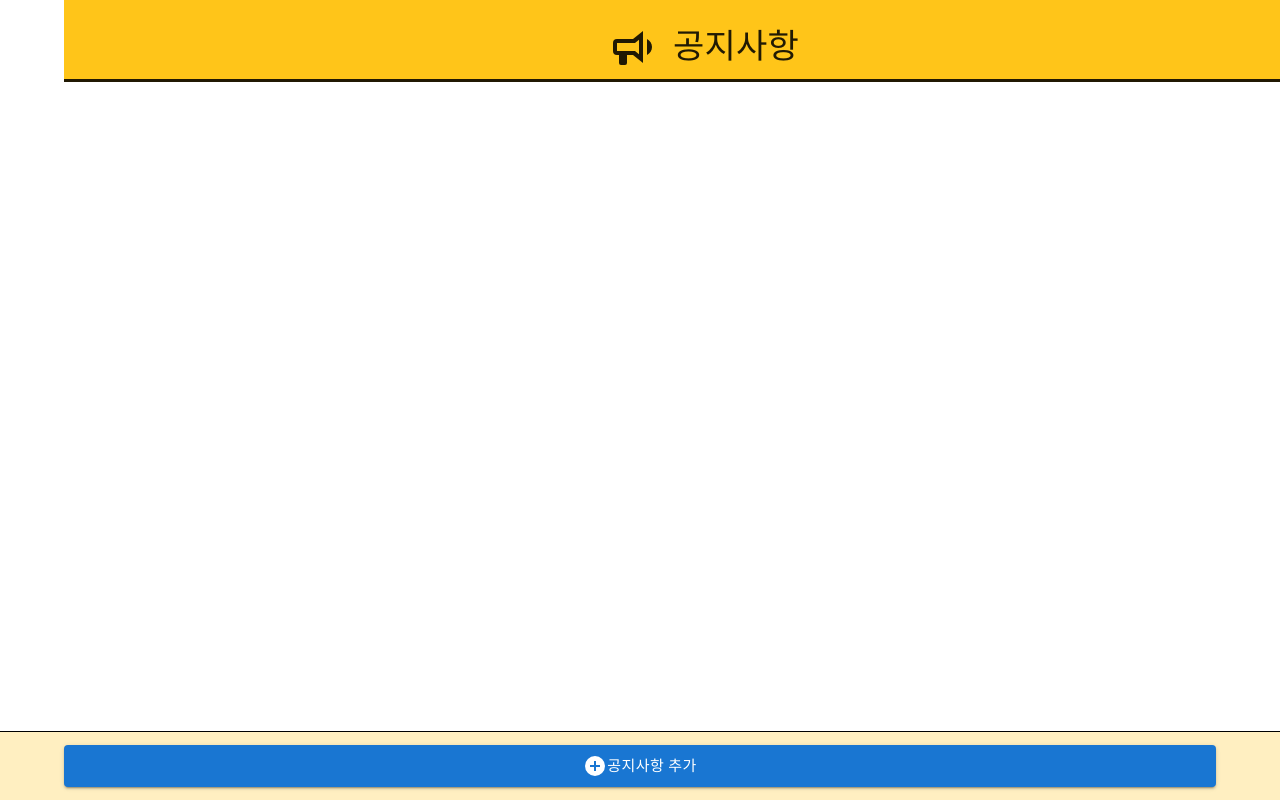
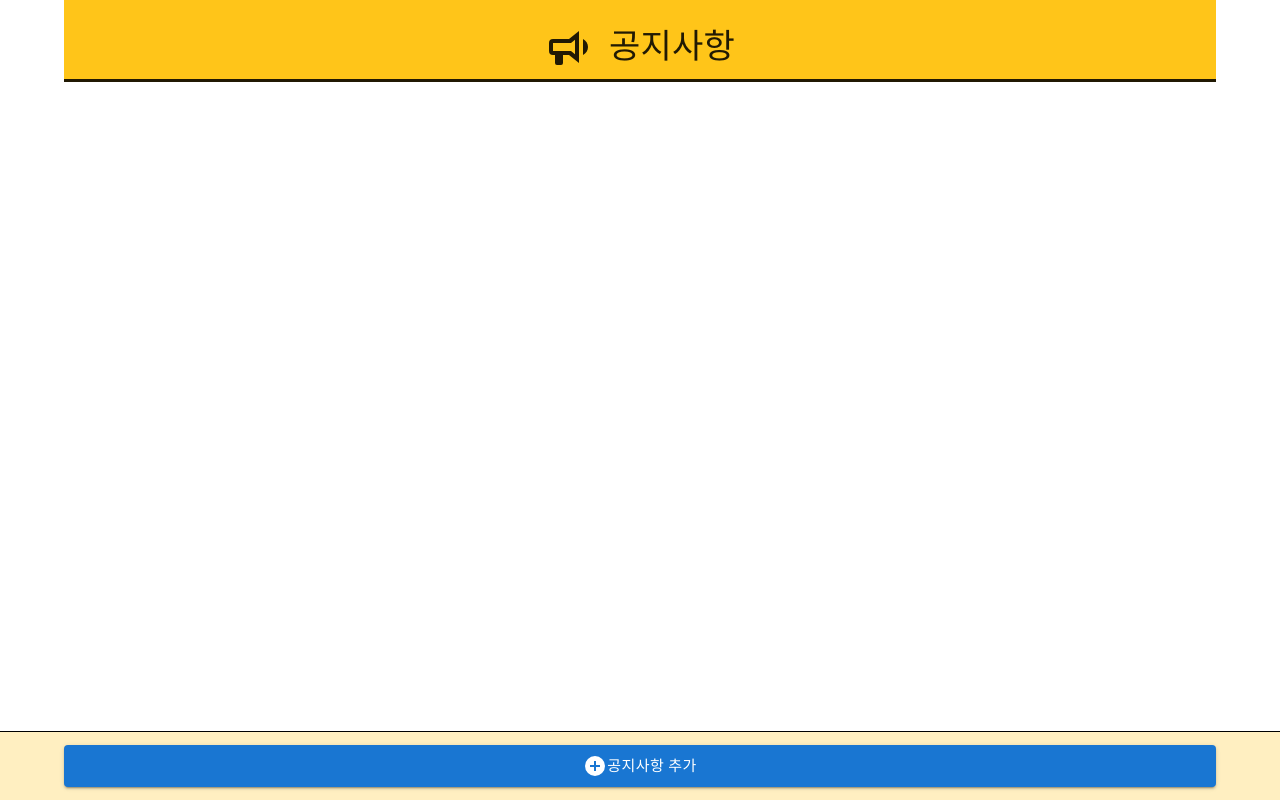
Before and after one commit to JDWdonga21/web-notice, a React (Create React App) app: page / in a window 1280 px wide. Built offline with nearby package versions, Linux system fonts and the light colour scheme.

Commit message:
해더 고정 금지

```diff
--- a/src/component/header/Header.tsx
+++ b/src/component/header/Header.tsx
@@ -75,7 +75,7 @@ class Header extends React.Component<HeaderProps,{}>{
                 borderBottom: '3px solid',
                 alignItems: 'center',
                 justifyContent: 'center',
-                position: 'fixed',
+                // position: 'fixed',
              }}
             >
               <Toolbar>
```
